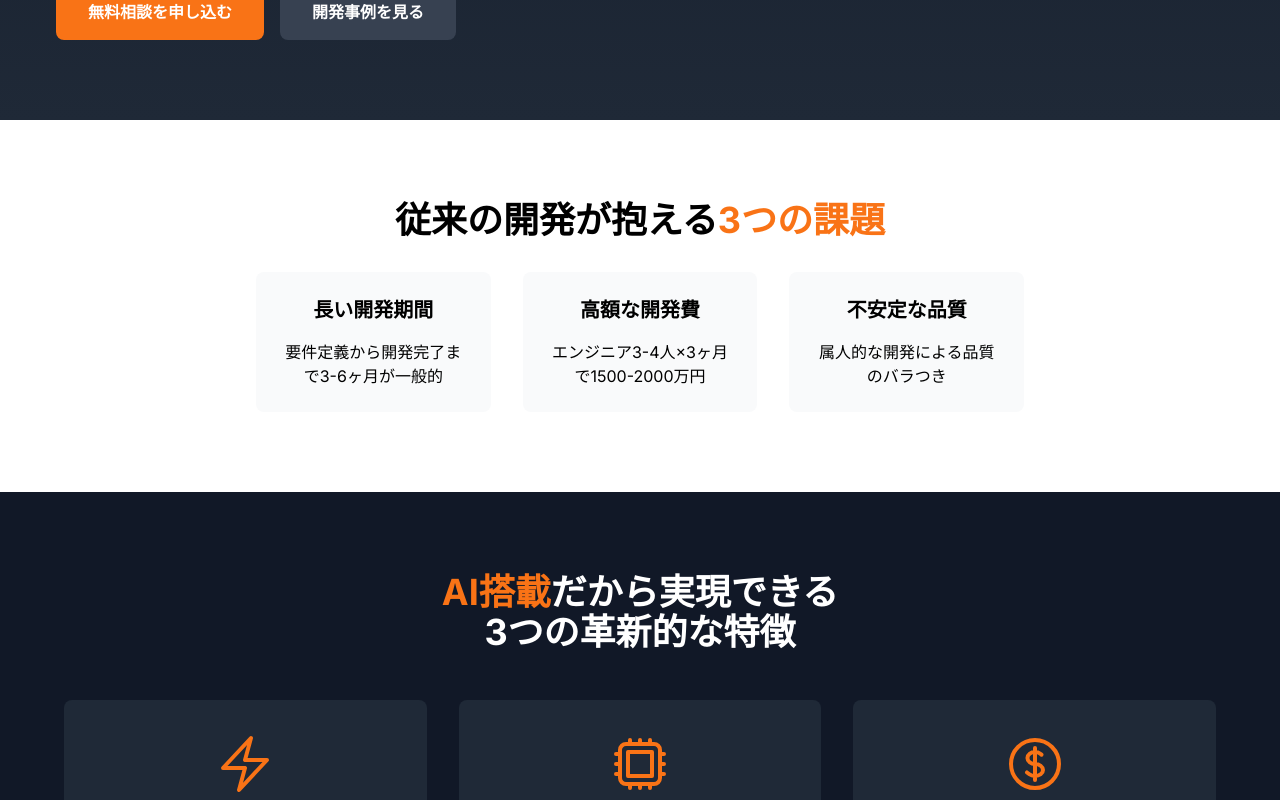
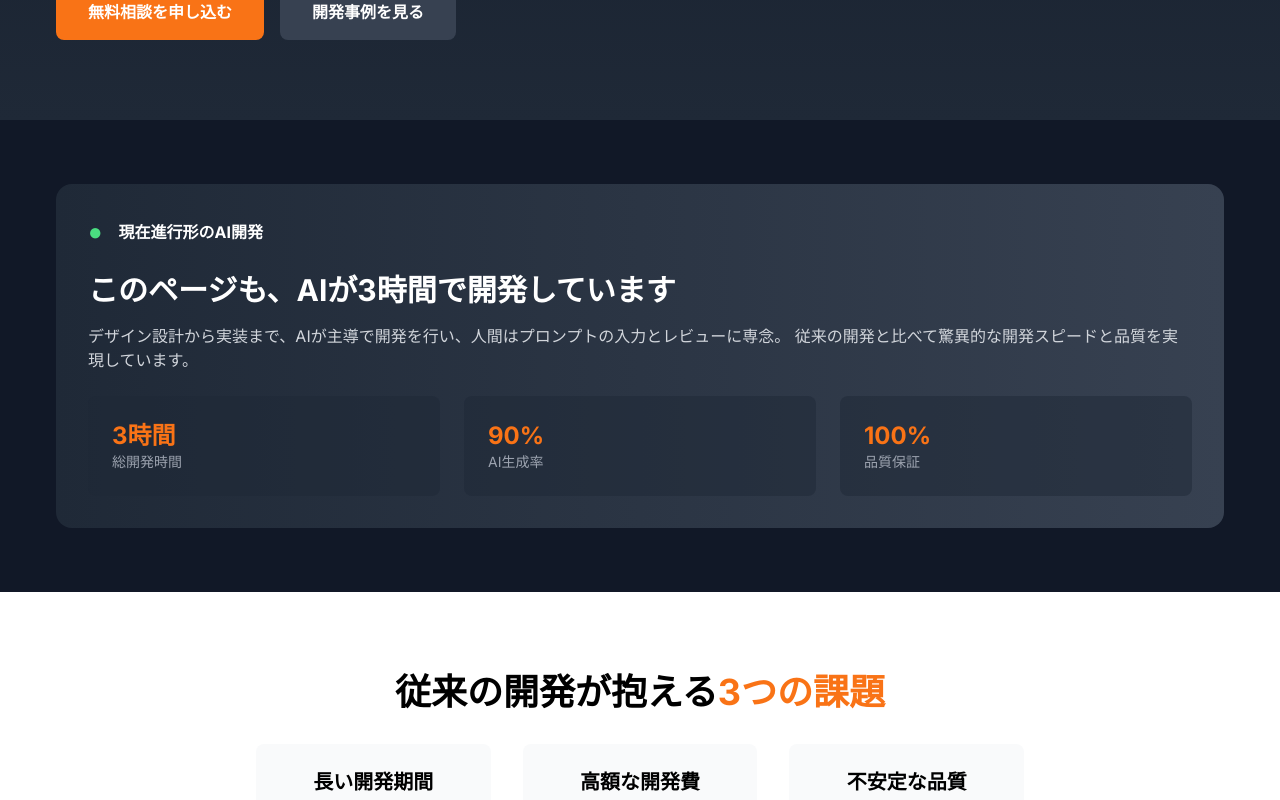
Before and after one commit to yamatovision/rapid-dev-ai, a Next.js app: page / in a window 1280 px wide. Shown: the part 600-1400 px from the top of the page. Built offline with nearby package versions, Linux system fonts and the light colour scheme.

Commit message:
セクション追加

```diff
--- a/src/app/page.tsx
+++ b/src/app/page.tsx
@@ -8,20 +8,23 @@ import { DevelopmentProcess } from '@/components/DevelopmentProcess'
 import { Contact } from '@/components/Contact'
 import { RiskComparison } from '@/components/RiskComparison'
 import { FloatingCTA } from '@/components/common/FloatingCTA'
+import { AIDevelopmentProof } from '@/components/AIDevelopmentProof'
+import { QualityAssurance } from '@/components/QualityAssurance'
 
 export default function Home() {
   return (
     <main>
       <Hero />
+      <AIDevelopmentProof />
       <Problems />
       <Features />
-        <Advantages />
+      <Advantages />
       <CaseStudy />
+      <QualityAssurance />
       <DevelopmentProcess />
       <RiskComparison />
       <Contact />
-      <FloatingCTA /> {/* 追加 */}
-
+      <FloatingCTA />
       <Footer />
     </main>
   )
--- /dev/null
+++ b/src/components/AIDevelopmentProof/index.tsx
@@ -0,0 +1,43 @@
+'use client'
+import { motion } from 'framer-motion'
+
+export const AIDevelopmentProof = () => {
+  return (
+    <section className="py-16 bg-gray-900">
+      <div className="container mx-auto px-4">
+        <motion.div
+          initial={{ opacity: 0, y: 20 }}
+          whileInView={{ opacity: 1, y: 0 }}
+          transition={{ duration: 0.8 }}
+          className="bg-gradient-to-r from-gray-800 to-gray-700 rounded-2xl p-8 relative overflow-hidden"
+        >
+          <div className="flex items-center space-x-4 mb-6">
+            <div className="text-green-400 text-2xl">●</div>
+            <div className="text-white font-bold">現在進行形のAI開発</div>
+          </div>
+          <h3 className="text-3xl font-bold text-white mb-4">
+            このページも、AIが3時間で開発しています
+          </h3>
+          <p className="text-gray-300 mb-6">
+            デザイン設計から実装まで、AIが主導で開発を行い、人間はプロンプトの入力とレビューに専念。
+            従来の開発と比べて驚異的な開発スピードと品質を実現しています。
+          </p>
+          <div className="grid md:grid-cols-3 gap-6">
+            <div className="bg-gray-800/50 p-6 rounded-lg">
+              <div className="text-2xl font-bold text-orange-500">3時間</div>
+              <div className="text-sm text-gray-400">総開発時間</div>
+            </div>
+            <div className="bg-gray-800/50 p-6 rounded-lg">
+              <div className="text-2xl font-bold text-orange-500">90%</div>
+              <div className="text-sm text-gray-400">AI生成率</div>
+            </div>
+            <div className="bg-gray-800/50 p-6 rounded-lg">
+              <div className="text-2xl font-bold text-orange-500">100%</div>
+              <div className="text-sm text-gray-400">品質保証</div>
+            </div>
+          </div>
+        </motion.div>
+      </div>
+    </section>
+  )
+}
--- /dev/null
+++ b/src/components/QualityAssurance/index.tsx
@@ -0,0 +1,55 @@
+'use client'
+import { motion } from 'framer-motion'
+
+export const QualityAssurance = () => {
+  return (
+    <section className="py-16 bg-gray-50">
+      <div className="container mx-auto px-4">
+        <motion.div
+          initial={{ opacity: 0, y: 20 }}
+          whileInView={{ opacity: 1, y: 0 }}
+          transition={{ duration: 0.8 }}
+        >
+          <h2 className="text-3xl font-bold text-center mb-12">
+            AIシステムの品質と安定性
+          </h2>
+          <div className="grid md:grid-cols-3 gap-8">
+            <motion.div
+              initial={{ opacity: 0, y: 20 }}
+              whileInView={{ opacity: 1, y: 0 }}
+              transition={{ duration: 0.5, delay: 0.2 }}
+              className="bg-white p-6 rounded-xl shadow-lg"
+            >
+              <h3 className="text-xl font-bold mb-4">稼働実績</h3>
+              <p className="text-gray-600">
+                非エンジニアが開発したAIシステムが、すでに安定稼働し8桁の売上を達成しています。
+              </p>
+            </motion.div>
+            <motion.div
+              initial={{ opacity: 0, y: 20 }}
+              whileInView={{ opacity: 1, y: 0 }}
+              transition={{ duration: 0.5, delay: 0.3 }}
+              className="bg-white p-6 rounded-xl shadow-lg"
+            >
+              <h3 className="text-xl font-bold mb-4">エラー修正AI</h3>
+              <p className="text-gray-600">
+                エラー修正専用AIにより、人間の数倍のスピードで問題を解決。24時間365日の安定運用を実現。
+              </p>
+            </motion.div>
+            <motion.div
+              initial={{ opacity: 0, y: 20 }}
+              whileInView={{ opacity: 1, y: 0 }}
+              transition={{ duration: 0.5, delay: 0.4 }}
+              className="bg-white p-6 rounded-xl shadow-lg"
+            >
+              <h3 className="text-xl font-bold mb-4">継続的な最適化</h3>
+              <p className="text-gray-600">
+                AIによる24時間体制のシステム監視と自動最適化により、常に最高のパフォーマンスを維持。
+              </p>
+            </motion.div>
+          </div>
+        </motion.div>
+      </div>
+    </section>
+  )
+}
```
